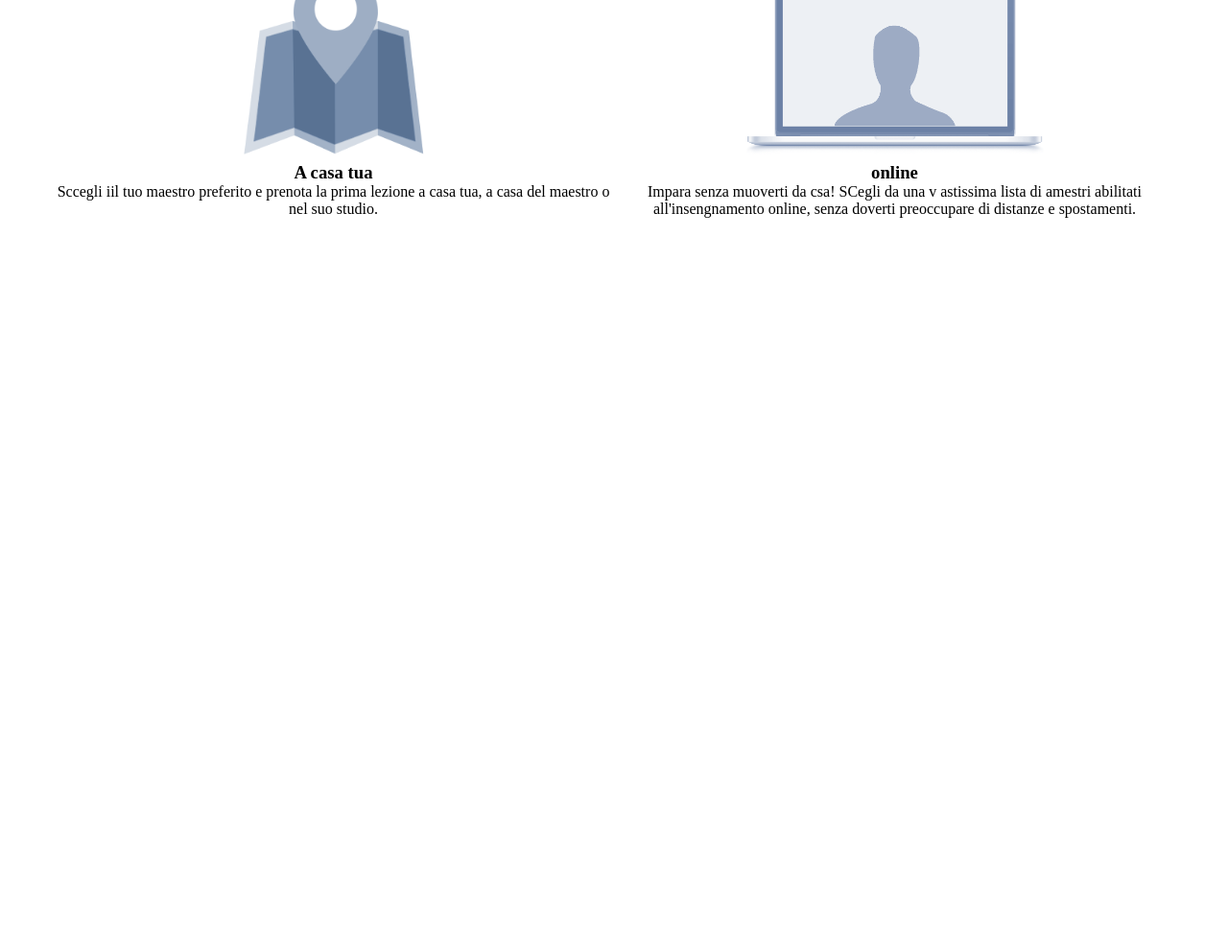
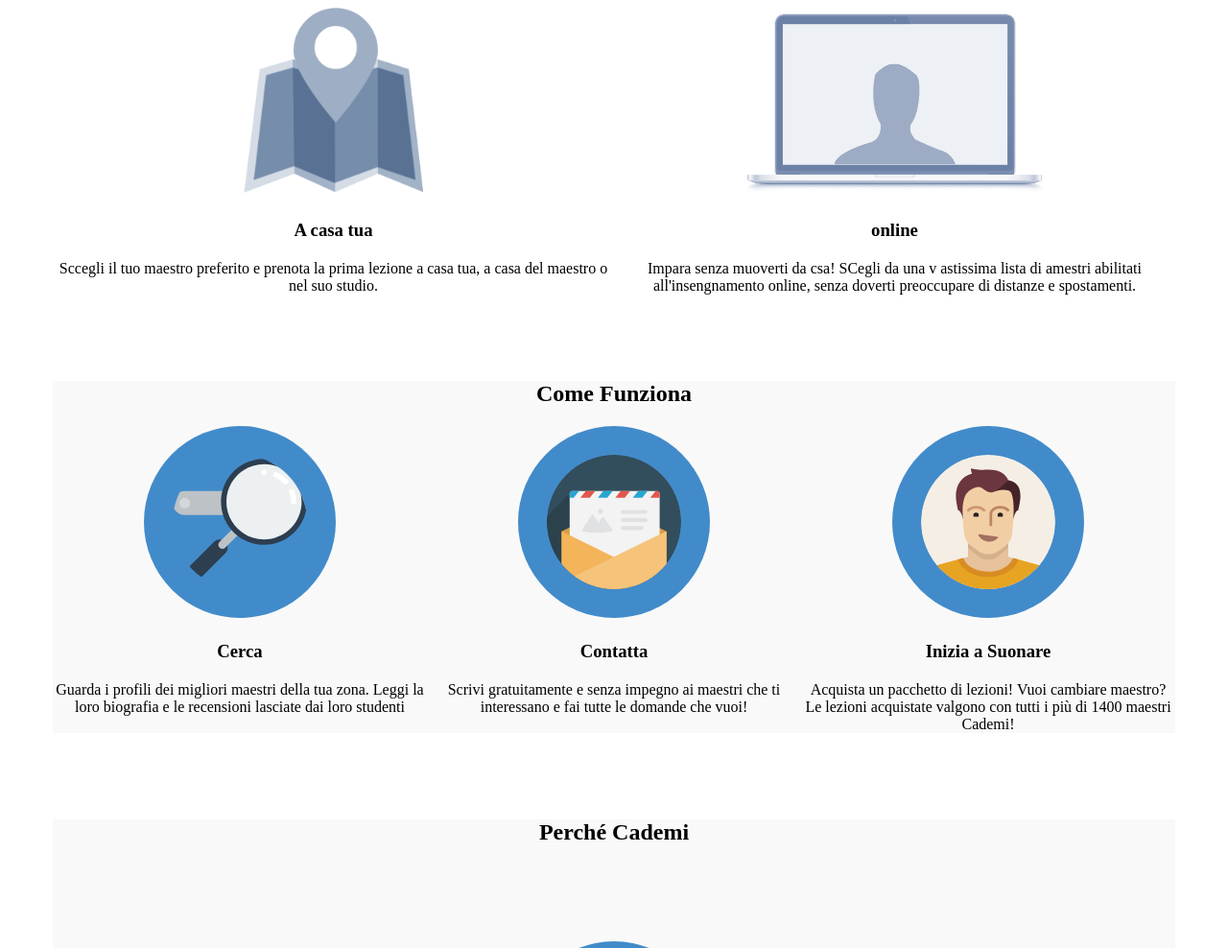
Before and after one commit to LeonardoRB98/html-css-resp-wannabe-12bool, a plain HTML site: page index.html in a window 1280 px wide. Shown: the part 112-1100 px from the top of the page at 96% size. Before the commit the page ends 800 px from the top, so only its background shows below. Drawn offline with Linux system fonts and the light colour scheme.

Commit message:
desktop version

```diff
--- a/css/style.css
+++ b/css/style.css
@@ -5,6 +5,27 @@ body {
   text-align: center;
 }
 
+.margin-col {
+  margin-top: 80px;
+}
+
+.container {
+  margin-bottom: 90px;
+}
+ h2, h3 {
+  margin: 20px 0;
+}
+
 header img {
   height: 200px;
 }
+
+section {
+  background-color: #F9F9F9;
+}
+section img {
+  height: 200px;
+  border-radius: 50%;
+  padding: 30px;
+  background-color: #428BCA;
+}
--- a/index.html
+++ b/index.html
@@ -14,16 +14,62 @@
       <div class="col-lg-6">
         <img src="img/icon/maps.png" alt="map-icon">
         <h3>A casa tua</h3>
-        <p>Sccegli iil tuo maestro preferito e prenota la prima lezione a casa tua, a casa del maestro o nel suo studio.</p>
+        <p>Sccegli il tuo maestro preferito e prenota la prima lezione a casa tua, a casa del maestro o nel suo studio.</p>
       </div>
       <div class="col-lg-6">
         <img src="img/icon/screen.png" alt="map-icon">
         <h3>online</h3>
         <p>Impara senza muoverti da csa! SCegli da una v astissima lista di amestri abilitati all'insengnamento online, senza doverti preoccupare di distanze e spostamenti.</p>
       </div>
-
-
     </header>
     <!-- /header -->
+
+    <!-- main -->
+    <main >
+      <!-- first section -->
+      <section class="container text-center">
+        <h2>Come Funziona</h2>
+        <div class="col-lg-4">
+          <img src="img/search.svg" alt="search">
+          <h3>Cerca</h3>
+          <p>Guarda i profili dei migliori maestri della tua zona. Leggi la loro biografia e le recensioni lasciate dai loro studenti</p>
+        </div>
+        <div class="col-lg-4">
+          <img src="img/letter.svg" alt="letter">
+          <h3>Contatta</h3>
+          <p>Scrivi gratuitamente e senza impegno ai maestri che ti interessano e fai tutte le domande che vuoi!</p>
+        </div>
+        <div class="col-lg-4">
+          <img src="img/male.svg" alt="male">
+          <h3>Inizia a Suonare</h3>
+          <p>Acquista un pacchetto di lezioni! Vuoi cambiare maestro? Le lezioni acquistate valgono con tutti i più di 1400 maestri Cademi!</p>
+        </div>
+      </section>
+      <!-- /first section -->
+
+      <!-- second section -->
+      <section class="container text-center">
+        <h2>Perché Cademi</h2>
+        <div class="margin-col col-lg-12">
+          <img src="img/icon/profile.png" alt="profile icon">
+          <h3>La più grande scuola d'Italia</h3>
+          <p>Su Cademi trovi centinaia di Maestri qualificati e competenti in tutta Italia. Scegli quello più adatto a te e contattali senza impegno</p>
+          <hr>
+        </div>
+        <div class="margin-col col-lg-12">
+          <img src="img/icon/secure.png" alt="icon">
+          <h3>Soddisfazione Garantita</h3>
+          <p>Se non sei soddisfatto del tuo maestro, puoi cambiarlo senza costi aggiuntivi. Le lezioni acquistate su Cademi possono essere utilizzate con tutti i nostri maestri e il nostro team è sempre disponibile per darti un consiglio!</p>
+          <hr>
+        </div>
+        <div class="margin-col col-lg-12">
+          <img src="img/icon/flex.png" alt="icon">
+          <h3>Flessibile e Conveniente</h3>
+          <p>Cademi non ha alcun costo d’iscrizione a differenza delle scuole di musica tradizionali. Inoltre, sei tu a scegliere dove fare lezione e gli orari delle tue lezioni.</p>
+          <hr>
+        </div>
+      </section>
+      <!-- second-section -->
+    </main>
   </body>
 </html>
```
